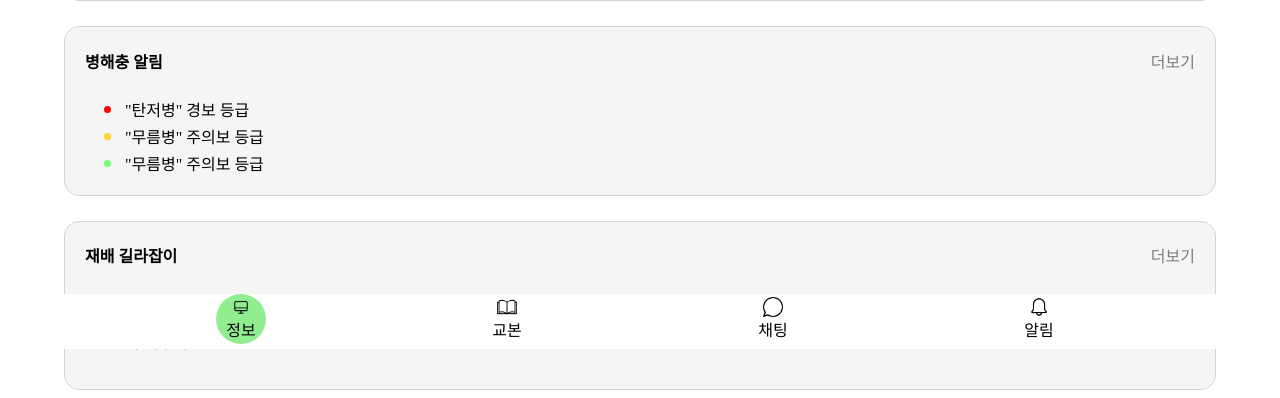
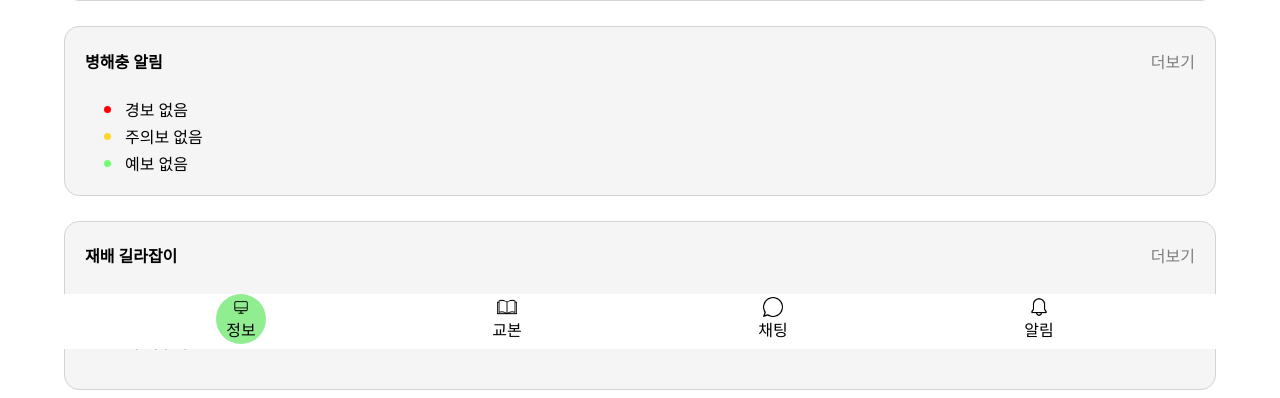
Before and after one commit to KTB-FarmMate/FarmMate-AI-Server, a FastAPI app: page /members/1/crop/1 in a window 1280 px wide. Shown: the part 451-849 px from the top of the page. Run offline with FastAPI, Linux system fonts and the light colour scheme.

Commit message:
🐛 fix: Dashboard 초기값 수정 및 데이터 있을시에만 변경 되도록 부분 수정

```diff
--- a/app/front/templates/crop_dashboard/dashboard.html
+++ b/app/front/templates/crop_dashboard/dashboard.html
@@ -59,13 +59,13 @@
             <div class="card_content">
                 <ul class="alert-list">
                     <li class="alert-warnings">
-                        <span>"탄저병" 경보 등급</span>
+                        <span>경보 없음</span>
                     </li>
                     <li class="alert-advisories">
-                        <span>"무름병" 주의보 등급</span>
+                        <span>주의보 없음</span>
                     </li>
                     <li class="alert-foreCasts">
-                        <span>"무름병" 주의보 등급</span>
+                        <span>예보 없음</span>
                     </li>
                 </ul>
             </div>
```
Also changed, not shown: app/front/static/js/dashboard.js (+14 -4 lines).
